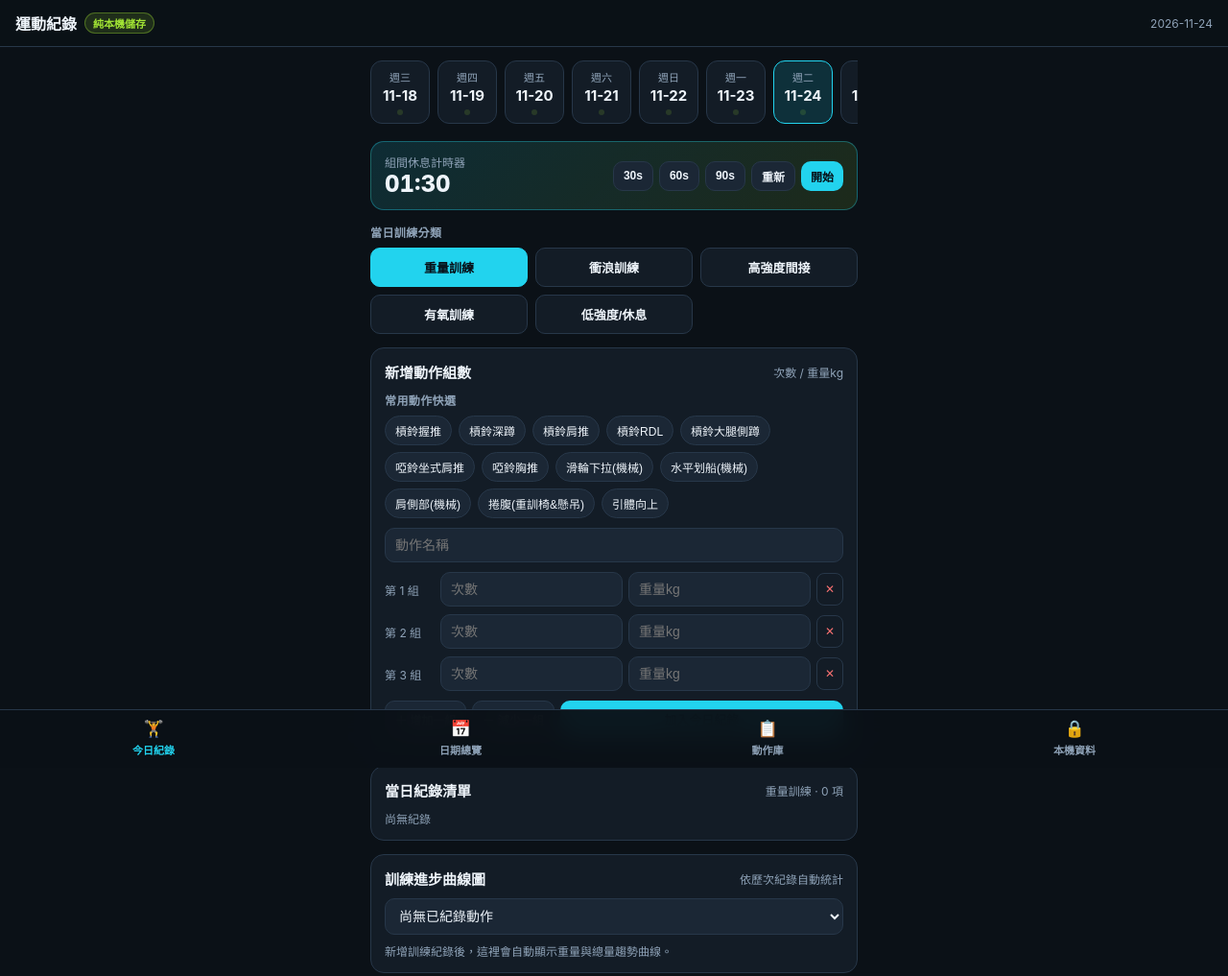
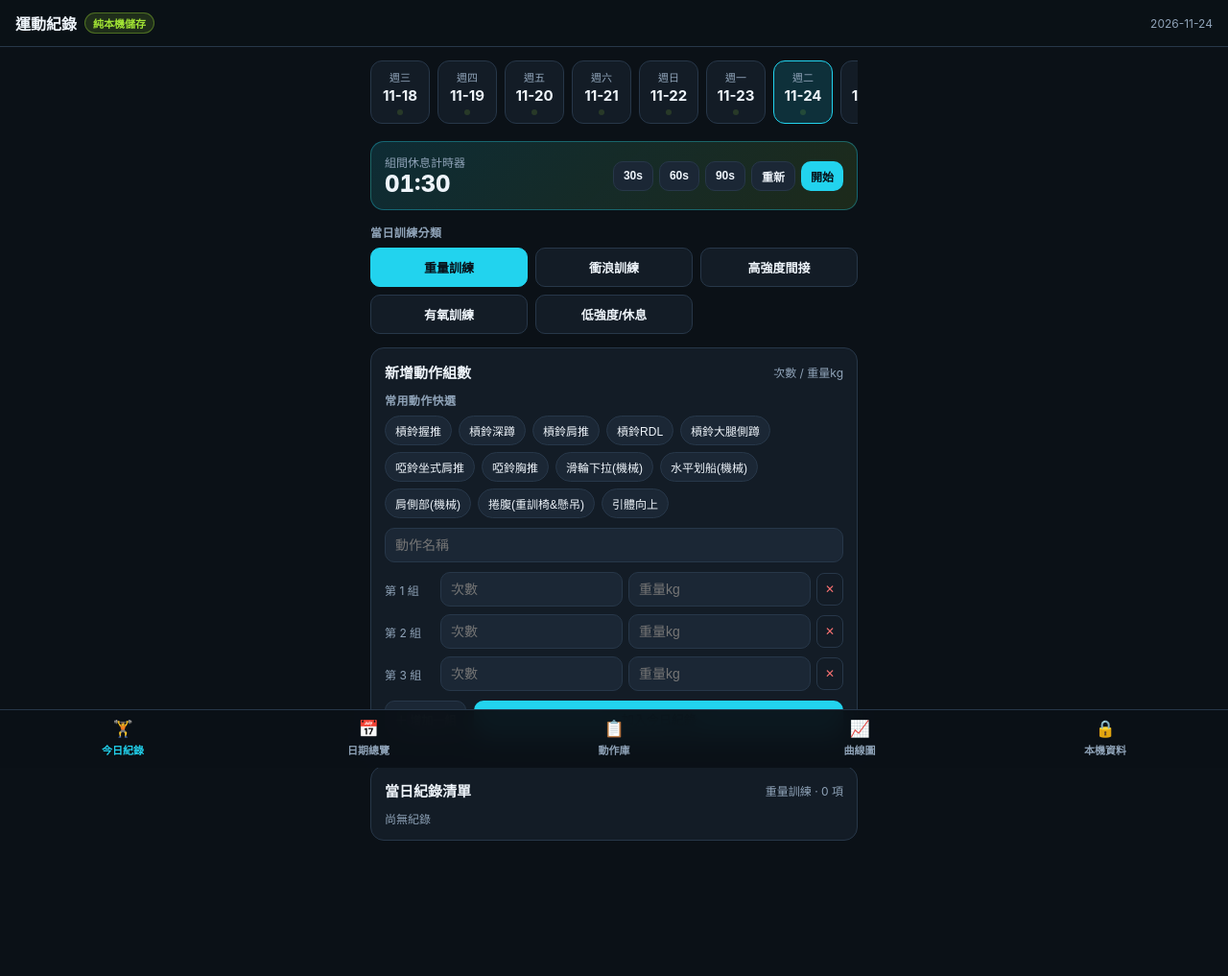
Before and after one commit to firmamentdevil-spec/boblian, a plain HTML site: page index.html in a window 1280 px wide. Shown: the whole page at 96% size. After the commit the page ends 988 px from the top, so only its background shows below. Drawn offline with Linux system fonts and the light colour scheme.

Commit message:
Update index.html

```diff
--- a/index.html
+++ b/index.html
@@ -304,7 +304,7 @@
       backdrop-filter: blur(12px);
       border-top: 1px solid var(--border);
       display: grid;
-      grid-template-columns: repeat(4, 1fr);
+      grid-template-columns: repeat(5, 1fr);
       padding: 8px 0 10px;
       z-index: 30;
     }
@@ -370,10 +370,9 @@
 
         <div id="setsContainer"></div>
 
-        <div style="display:flex; gap:6px; margin-top:10px; flex-wrap:wrap;">
+        <div style="display:flex; gap:8px; margin-top:10px;">
           <button class="btn btn-ghost btn-sm" onclick="addSetRow()">＋ 增加一組</button>
-          <button class="btn btn-ghost btn-sm" onclick="removeLastSetRow()">－ 減少一組</button>
-          <button class="btn btn-primary" style="flex:1; min-width:120px;" onclick="saveStrengthEntry()">加入今日紀錄</button>
+          <button class="btn btn-primary" style="flex:1;" onclick="saveStrengthEntry()">加入今日紀錄</button>
         </div>
       </div>
 
@@ -383,15 +382,6 @@
           <span class="muted" id="daySummaryBadge"></span>
         </div>
         <div id="dayEntriesList"></div>
-      </div>
-
-      <div class="card">
-        <div class="card-header">
-          <div class="card-title">訓練進步曲線圖</div>
-          <span class="muted">依歷次紀錄自動統計</span>
-        </div>
-        <select id="chartExerciseSelect" onchange="renderProgressChart()"></select>
-        <div id="progressChartContainer"></div>
       </div>
     </div>
 
@@ -406,6 +396,17 @@
       <div class="card">
         <div class="card-title" style="margin-bottom:8px;">分類動作庫</div>
         <div id="libraryList"></div>
+      </div>
+    </div>
+
+    <div id="tab-chart" class="hidden">
+      <div class="card">
+        <div class="card-header">
+          <div class="card-title">訓練進步曲線圖</div>
+          <span class="muted">依歷次紀錄自動統計</span>
+        </div>
+        <select id="chartExerciseSelect" onchange="renderProgressChart()"></select>
+        <div id="progressChartContainer"></div>
       </div>
     </div>
 
@@ -436,6 +437,9 @@
     </button>
     <button class="nav-btn" data-tab="tab-library" onclick="switchTab('tab-library', this)">
       <span class="nav-icon">📋</span><span>動作庫</span>
+    </button>
+    <button class="nav-btn" data-tab="tab-chart" onclick="switchTab('tab-chart', this)">
+      <span class="nav-icon">📈</span><span>曲線圖</span>
     </button>
     <button class="nav-btn" data-tab="tab-storage" onclick="switchTab('tab-storage', this)">
       <span class="nav-icon">🔒</span><span>本機資料</span>
@@ -652,13 +656,6 @@
       const container = document.getElementById('setsContainer');
       if (container.children.length <= 1) return;
       btn.closest('.row-3').remove();
-      refreshSetLabels();
-    }
-
-    function removeLastSetRow() {
-      const container = document.getElementById('setsContainer');
-      if (container.children.length <= 1) return;
-      container.lastElementChild.remove();
       refreshSetLabels();
     }
 
@@ -943,7 +940,7 @@
     }
 
     function switchTab(tabId, btn) {
-      ['tab-log','tab-overview','tab-library','tab-storage'].forEach(id => {
+      ['tab-log','tab-overview','tab-library','tab-chart','tab-storage'].forEach(id => {
         document.getElementById(id).classList.toggle('hidden', id !== tabId);
       });
       document.querySelectorAll('.nav-btn').forEach(b => b.classList.remove('active'));
```
